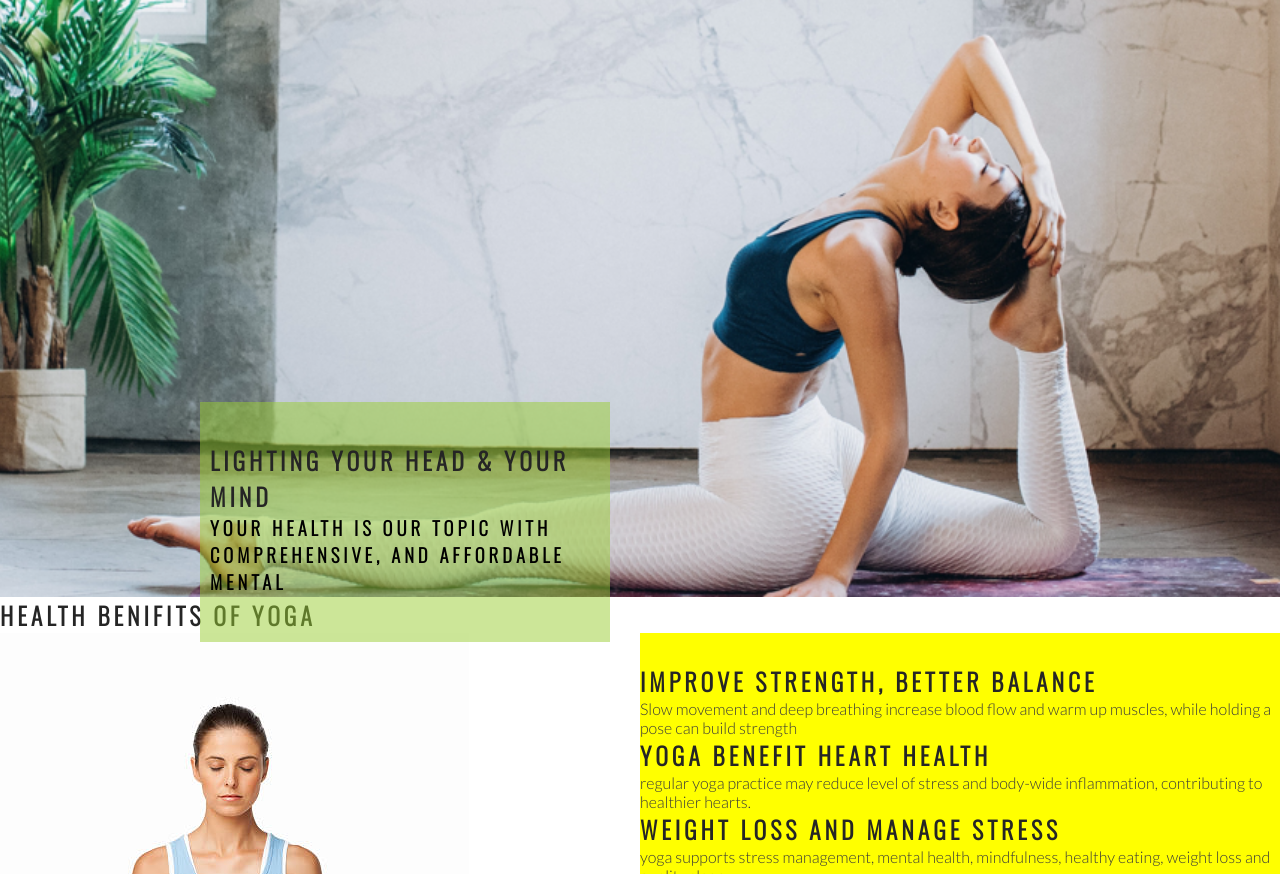
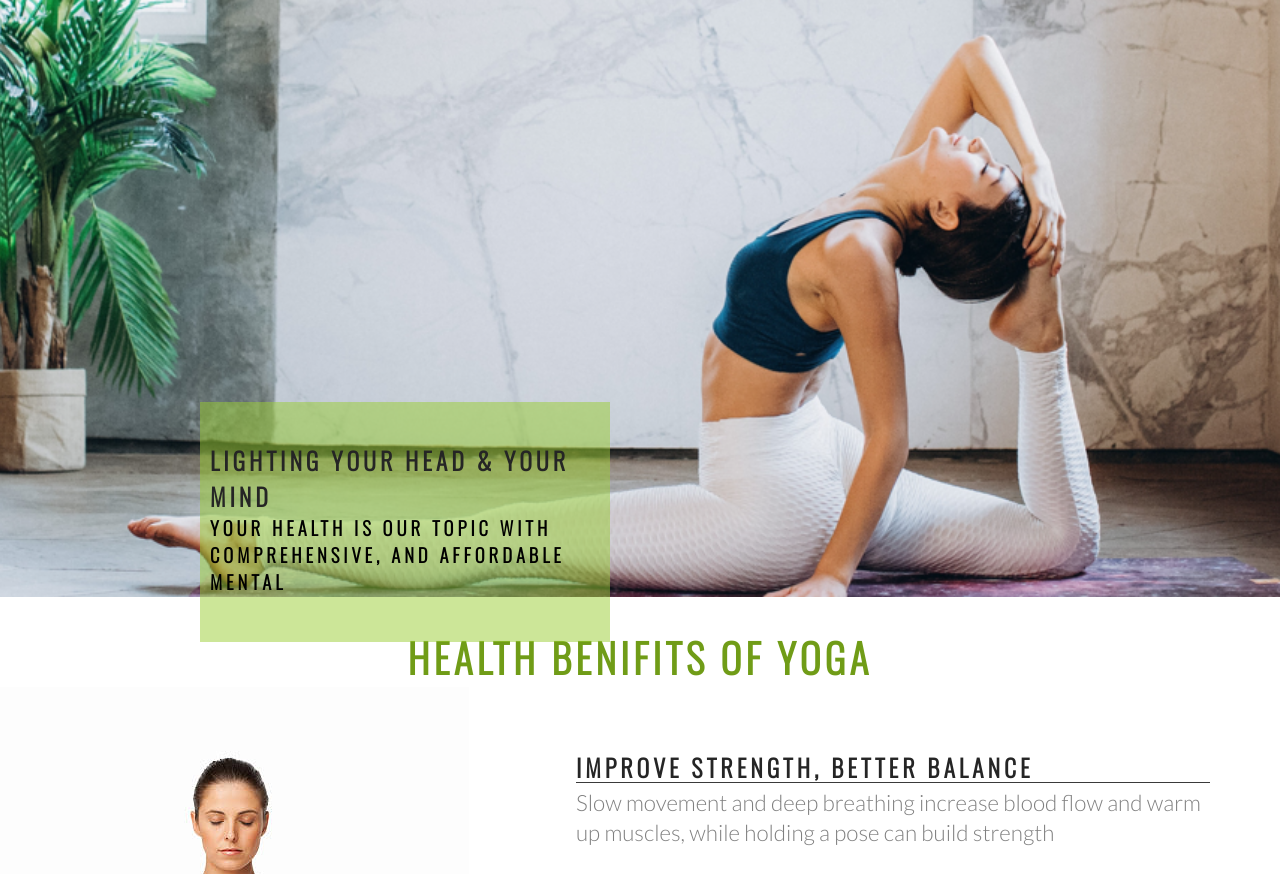
Before and after one commit to ZakiaHussaini/p1, a plain HTML site: page index.html in a window 1280 px wide. Shown: the part 78-952 px from the top of the page. Drawn offline with nearby package versions, Linux system fonts and the light colour scheme.

Commit message:
style about section

```diff
--- a/assets/css/style.css
+++ b/assets/css/style.css
@@ -107,7 +107,7 @@ h1, h2 {
 
 #about-image {
     padding-top: 30px;
-    width: 50%;
+    width: 45%;
     height: 600px;
     float: left;
     background: url("../images/white.jpg") no-repeat ;
@@ -115,11 +115,34 @@ h1, h2 {
 
 #about-text {
     padding-top: 30px;
-    background-color: yellow;
-    width: 50%;
+    width: 55%;
     float: right;
 }
 
-#about-heading {
-    width: 60
+.about-heading {
+    margin-top: 40px;
+    width: 90%;
+    line-height: 20px;
+    clear:both;
+    margin-bottom: 50px;
+    color: gray;
+
 }
+
+.about-heading p {
+    font-size: 140%;
+    line-height: 30px;
+}
+
+hr {
+    border-top: 1px solid #3a3a3a;
+    margin: 5px 0;
+    width: 100%;
+}
+
+#welcome {
+    text-align: center;
+    margin-top: 30px;
+    font-size: 250%;
+    color: rgb(112, 156, 23);
+}
--- a/index.html
+++ b/index.html
@@ -38,19 +38,22 @@
     <!-- about section-->
 
     <section id="about-info">
-        <h1>HEALTH BENIFITS OF YOGA  </h1>
+        <h2 id="welcome">HEALTH BENIFITS OF YOGA  </h2>
         <div id="about-image"></div>
         <div id="about-text">
             <div class="about-heading">
                 <h2>IMPROVE STRENGTH, BETTER BALANCE </h2>
+                <hr>
                 <p>Slow movement and deep breathing increase blood flow and warm up muscles, while holding a pose can build strength</p>
             </div>
             <div class="about-heading">
                 <h2>YOGA BENEFIT HEART HEALTH </h2>
+                <hr>
                 <p> regular yoga practice may reduce level of stress and body-wide inflammation, contributing to healthier hearts.</p>
             </div>
             <div class="about-heading">
                 <h2>WEIGHT LOSS AND MANAGE STRESS </h2>
+                <hr>
                 <p>yoga supports stress management, mental health, mindfulness, healthy eating, weight loss and quality sleep</p>
             </div>
         </div>
```
